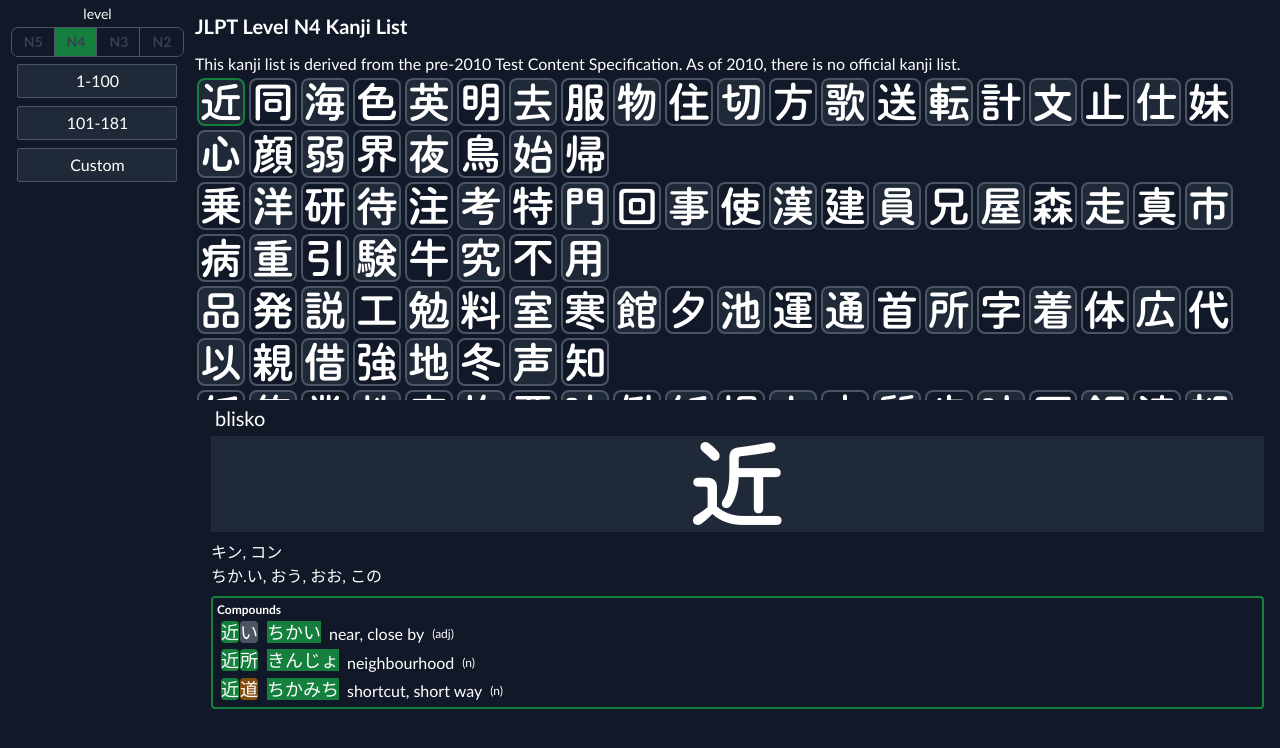
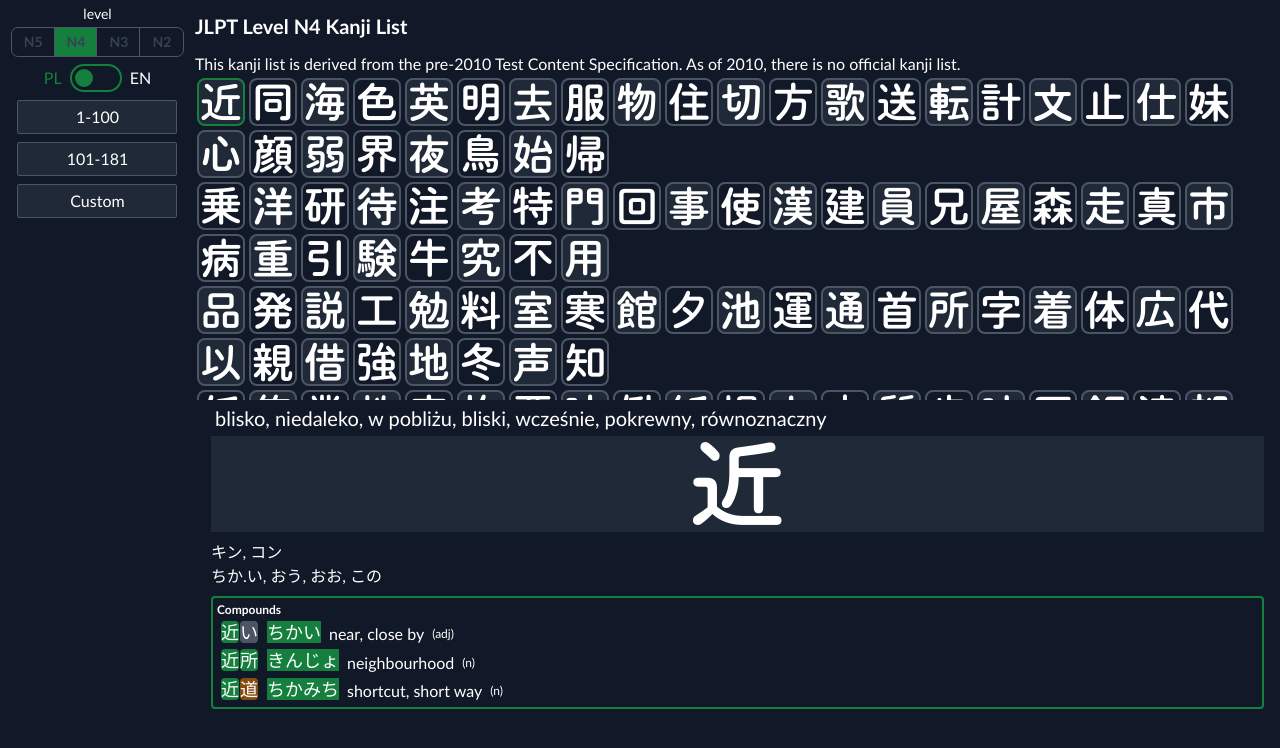
Before and after one commit to wojkos9/jlpt4real, a React (Vite) app: page / in a window 1280 px wide. Shown: the top 748 px of the page. Built offline with nearby package versions, Linux system fonts and the light colour scheme.

Commit message:
Better toggles. Language toggle switch

```diff
--- a/src/App.tsx
+++ b/src/App.tsx
@@ -1,9 +1,11 @@
-import { useEffect, useState, KeyboardEvent } from 'react'
+import { useEffect, useState, KeyboardEvent, createContext, useContext } from 'react'
 import jlpt from './assets/jlpt.json'
 import QuizScreen from './QuizScreen/QuizScreen'
 import Tile from './Tile'
 import { useTheme, ThemeProvider, themes, themeNeutral, Theme, applyTheme } from './theme'
 import KanjiCard from './KanjiCard'
+import { Toggle } from './common/Toggle'
+import { LangContext } from './Utils'
 
 type ContentProps = {
   level: Level
@@ -68,9 +70,10 @@ interface ListScreenProps {
   setQuiz: (q: QuizParams | null) => void
   level: Level
   setLevel: (x: Level) => void
+  setLang: (l: Lang) => void
 }
 
-function LeftPanel({ setTheme, setQuiz, level, setLevel }: ListScreenProps) {
+function LeftPanel({ setTheme, setQuiz, level, setLevel, setLang }: ListScreenProps) {
   const allLevels: Level[] = ["N5", "N4", "N3", "N2"]
   const kanjiRange = jlpt[level]
   const [custom, setCustom] = useState(false)
@@ -88,6 +91,11 @@ function LeftPanel({ setTheme, setQuiz, level, setLevel }: ListScreenProps) {
     // }
     ranges.push([i, next])
   }
+
+  const lang = useContext(LangContext)
+  const langActive = "text-highlight"
+  const langInactive = ""
+
   return (
     <div>
       <div className='text-center text-sm m-1'>level</div>
@@ -103,6 +111,11 @@ function LeftPanel({ setTheme, setQuiz, level, setLevel }: ListScreenProps) {
         ))}
       </div>
       <div className='flex flex-col m-1 items-center'>
+        <div className='flex items-center gap-2 m-1'>
+          <a className={lang == 'pl' ? langActive : langInactive}>PL</a>
+            <Toggle on={lang == 'en'} onChange={c => setLang(c ? "en" : "pl")} />
+          <a className={lang == 'en' ? langActive : langInactive} >EN</a>
+        </div>
         {
           ranges.map(([a, b]) =>
             <QuizRangeButton onClick={() => setQuiz({
@@ -161,6 +174,7 @@ function App() {
   const [level, setLevel] = useState<Level>("N4")
   const [theme, setTheme] = useState({...themeNeutral, ...themes["N4"]})
   const [quizParams, setQuizParams] = useState<QuizParams | null>(null)
+  const [lang, setLang] = useState<Lang>("pl")
 
   function setThemePartial(theme: Theme) {
     setTheme({...themeNeutral, ...theme})
@@ -172,9 +186,16 @@ function App() {
 
   return (
     <ThemeProvider theme={theme}>
+      <LangContext.Provider value={lang}>
         <div className='flex h-screen bg-surface overflow-x-scroll'>
           <div className='w-[230px] h-screen'>
-          <LeftPanel setTheme={setThemePartial} setQuiz={setQuizParams} level={level} setLevel={setLevel}/>
+            <LeftPanel
+              setTheme={setThemePartial}
+              setQuiz={setQuizParams}
+              level={level}
+              setLevel={setLevel}
+              setLang={setLang}
+            />
           </div>
           <div className='w-full'>
             { quizParams == null
@@ -183,6 +204,7 @@ function App() {
             }
           </div>
         </div>
+      </LangContext.Provider>
     </ThemeProvider>
   )
 }
--- a/src/AutoSuggestion.tsx
+++ b/src/AutoSuggestion.tsx
@@ -1,4 +1,4 @@
-import { ChangeEvent, HTMLAttributes, RefObject, useEffect, useState } from "react"
+import { RefObject, useEffect, useState } from "react"
 
 interface AutoSuggestionProps {
   onChange: (e: HTMLInputElement, force?: boolean) => void
--- a/src/KanjiCard.tsx
+++ b/src/KanjiCard.tsx
@@ -1,7 +1,8 @@
-import { ReactElement } from 'react'
+import { ReactElement, useContext } from 'react'
 import jlpt from './assets/jlpt.json'
 import { themeNeutral, themes } from './theme'
 import { getMeaning } from './QuizScreen/QuizScreen'
+import { LangContext } from './Utils'
 
 function getLevel(k: string) {
   const lvls: Level[] = ["N5", "N4", "N3", "N2"]
@@ -38,9 +39,10 @@ function KanjiCompound({ compound }: {compound: Compound}) {
   }
 
 export default function KanjiCard({ kanji, onlyMeta }: { kanji: Kanji, onlyMeta?: boolean }) {
+  const lang = useContext(LangContext)
     return (
       <div className='px-4'>
-        <div className='text-xl m-1'>{getMeaning(kanji).join(", ")}</div>
+        <div className='text-xl m-1'>{getMeaning(kanji, lang).join(", ")}</div>
         { !onlyMeta &&
         <div className='text-8xl text-center font-[KanjiChart] bg-accent'>{kanji.char}</div>
         }
--- a/src/QuizScreen/QuizArea.tsx
+++ b/src/QuizScreen/QuizArea.tsx
@@ -1,4 +1,4 @@
-import { useState, useEffect, useMemo, useCallback, memo, KeyboardEvent } from "react"
+import { useState, useEffect, useMemo, useCallback, memo, KeyboardEvent, useContext } from "react"
 import KanjiCard from "../KanjiCard"
 import Tile from "../Tile"
 import Inputs, { InputData } from "./Inputs"
@@ -6,18 +6,20 @@ import { getMeaning } from "./QuizScreen"
 import krad from '../assets/kradfile.json'
 import jlpt from '../assets/jlpt.json'
 import { themes } from "../theme"
-import { allRom, getOn } from "../Utils"
+import { LangContext, allRom, getOn } from "../Utils"
+import { Toggle } from "../common/Toggle"
 
 interface JLPTKanji extends Kanji {
   level: Level
 }
 
 function SimilarRow({ kanji }: { kanji: JLPTKanji }) {
+  const lang = useContext(LangContext)
   return (
     <tr className='text-nowrap'>
       <td style={{backgroundColor: themes[kanji.level].highlight}}>{kanji.char}</td>
       <td className='px-2'>{kanji.on[0]}</td>
-      <td className='px-2'>{kanji.meaning.join(",")}</td>
+      <td className='px-2'>{getMeaning(kanji, lang).join(", ")}</td>
     </tr>
   )
 }
@@ -58,10 +60,12 @@ function QuizArea({ kanji, nextKanji, shuffle, handleKey, updateCheat }: QuizAre
 
   useEffect(() => updateCheat(cheat), [cheat])
 
+  const lang = useContext(LangContext)
+
   const data: InputData[] = useMemo(() => [
     { options: allRom(getOn(kanji)), width: "4rem" },
-    { options: getMeaning(kanji), width: "8rem", autosuggestion: true }
-  ], [kanji])
+    { options: getMeaning(kanji, lang), width: "8rem", autosuggestion: true }
+  ], [kanji, lang])
 
   function checkMod(e: KeyboardEvent<HTMLInputElement>) {
     if (e.key == "Tab" && e.type == "keydown") {
@@ -96,8 +100,10 @@ function QuizArea({ kanji, nextKanji, shuffle, handleKey, updateCheat }: QuizAre
         <Inputs data={data} onComplete={nextKanji} />
       </div>
       <button className='bg-n-accent border border-n-highlight p-1 rounded' onClick={shuffle}>Random</button>
-      <input key="check" id="hint" type="checkbox" onChange={e => setCheat(e.target.checked) } checked={cheat} />
-      <label htmlFor="hint">cheat</label>
+      <div className="flex items-center gap-2">
+        <Toggle on={cheat} onChange={(c) => setCheat(c)} />
+        <a className={`text-lg select-none ${cheat ? 'text-highlight' : ''}`}>cheat</a>
+      </div>
       { hint &&
         <div className='absolute top-14 rounded-md bg-surface border-2 p-1 border-highlight'>
         <KanjiCard kanji={kanji} onlyMeta />
--- a/src/QuizScreen/QuizScreen.tsx
+++ b/src/QuizScreen/QuizScreen.tsx
@@ -1,9 +1,9 @@
-import { useState, useRef, useEffect, useCallback, KeyboardEvent } from 'react'
+import { useState, useRef, useEffect, useCallback, KeyboardEvent, useContext } from 'react'
 import { useTheme } from '../theme'
 import { ArrowsRightLeftIcon, XMarkIcon } from '@heroicons/react/24/solid'
-
 import trans from '../assets/trans.json'
-import { allRom, getOn, rotArray, splitBy } from '../Utils'
+import meaning from '../assets/kanji_meaning.json'
+import { allRom, getOn, LangContext, rotArray, splitBy } from '../Utils'
 import QuizArea from './QuizArea'
 
 type QuizScreenProps = {
@@ -24,18 +24,21 @@ function QuizRow({ kanji: k, onClick, solved, active }: QuizRowProps) {
   const activeStyle: React.CSSProperties = {
     borderColor: theme.highlight
   }
+  const lang = useContext(LangContext)
+
   return (
     <div className='flex border border-n-highlight rounded mb-1 me-1 w-60 h-12 text-xl hover:bg-n-highlight select-none' onClick={onClick}
     style={active ? activeStyle : undefined}>
       <div className='border-e border-n-highlight p-1 font-[KanjiChart] flex items-center'>{k.char}</div>
       {solved && <div className='p-1 flex items-center line-clamp-1 border-n-highlight border-e w-20'>{roms[0]}</div>}
-      {solved && <div className='p-1 flex items-center text-base flex-1'>{getMeaning(k)[0]}</div>}
+      {solved && <div className='p-1 flex items-center text-base flex-1'>{getMeaning(k, lang, true)[0]}</div>}
     </div>
   )
 }
 
-export function getMeaning(k: Kanji) {
-  return  [trans[k.char as keyof typeof trans][0]] // [meaning[k.char as any as keyof typeof meaning]]
+export function getMeaning(k: Kanji, lang: Lang, single: boolean = false) {
+  return lang == "pl" ? trans[k.char as keyof typeof trans].slice(0, single ? 1 : undefined)
+    : (single ? [meaning[k.char as any as keyof typeof meaning]] : k.meaning)
 }
 
 
--- a/src/Utils.ts
+++ b/src/Utils.ts
@@ -1,4 +1,5 @@
 import Kuroshiro, { System } from "kuroshiro"
+import { createContext } from "react"
 
 export function rotArray<T>(array: T[], predicate: (t: T) => boolean, start: number, dir: 1 | -1 = 1) {
   function rot1(i: number) {
@@ -37,3 +38,5 @@ export function allRom(readings: string[], system?: System) {
 export function getOn(k: Kanji) {
   return k.on //.slice(0, 1)
 }
+
+export const LangContext = createContext<Lang>("pl")
--- /dev/null
+++ b/src/common/Toggle.tsx
@@ -0,0 +1,24 @@
+import { useEffect, useMemo, useState } from "react"
+
+export function Toggle({ on, onChange }: { on?: boolean, onChange: (c: boolean) => void }) {
+  const [checked, setChecked] = useState(on ?? false)
+  useEffect(() => {
+    setChecked(on ?? false)
+  }, [on])
+  return (
+    <div
+      className={`transition-all duration-200 border-2 border-highlight rounded-full h-7 aspect-[13/7] inline-flex ${checked ? "bg-accent" : "bg-transparent"}`}
+      onClick={() => {
+        setChecked(!checked)
+        onChange(!checked)
+      }}
+    >
+      <div
+        className="my-[3px] transition-all duration-200 bg-highlight rounded-full aspect-square"
+        style={{
+          translate: checked ? 27 : 3
+        }}
+      />
+    </div>
+  )
+}
--- a/src/types.ts
+++ b/src/types.ts
@@ -15,6 +15,8 @@ type Kanji = {
   compound: Compound[]
 }
 
+type Lang = "pl" | "en"
+
 declare module 'kuroshiro' {
   export type System = "nippon" | "passport" | "hepburn"
   interface Util {
@@ -25,7 +27,3 @@ declare module 'kuroshiro' {
   }
   export default Kuroshiro
 }
-
-declare module 'assets/trans.json' {
-  export default null;
-}
```
Lines whose indentation alone changed are shown as unchanged.
